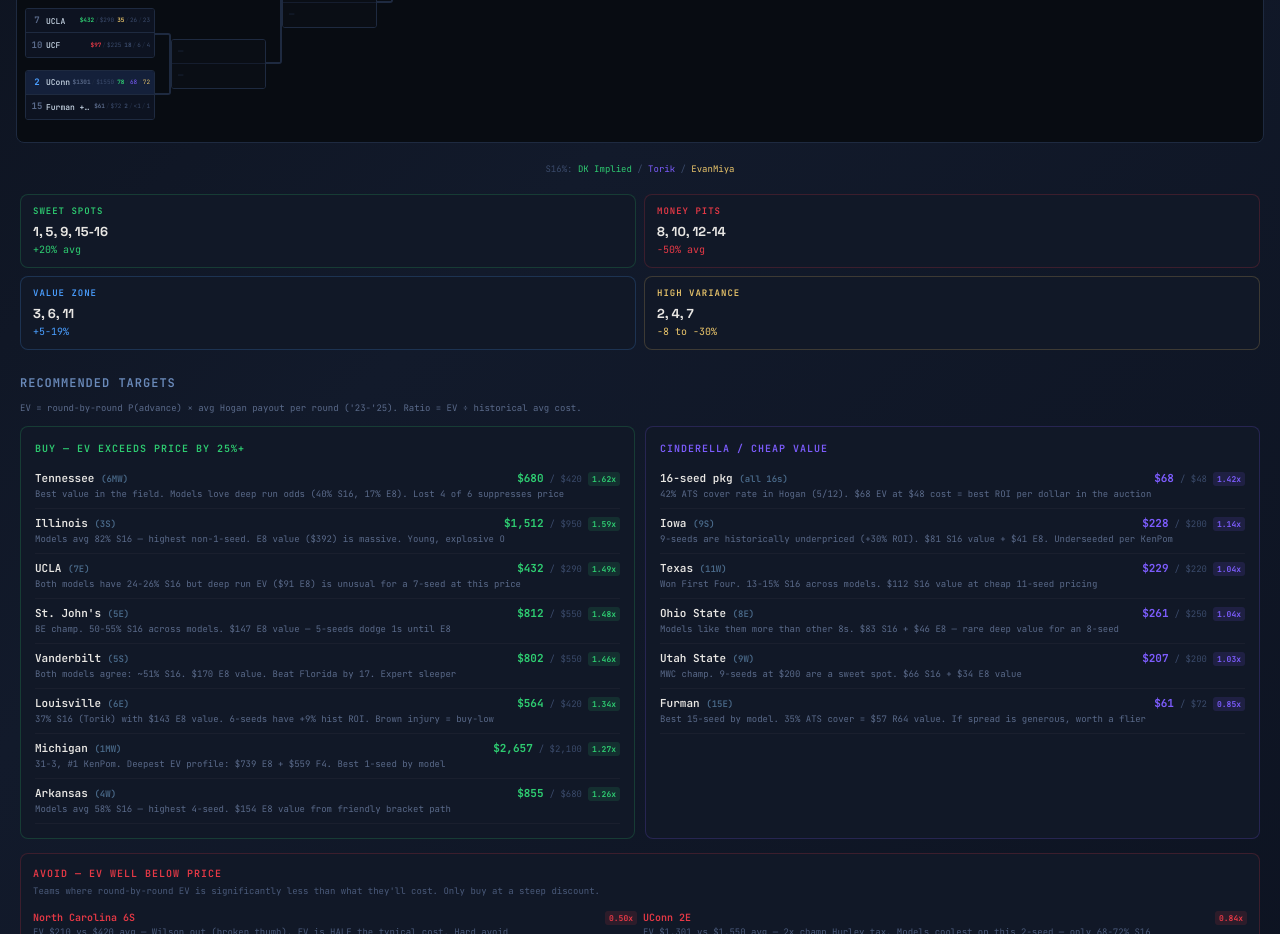
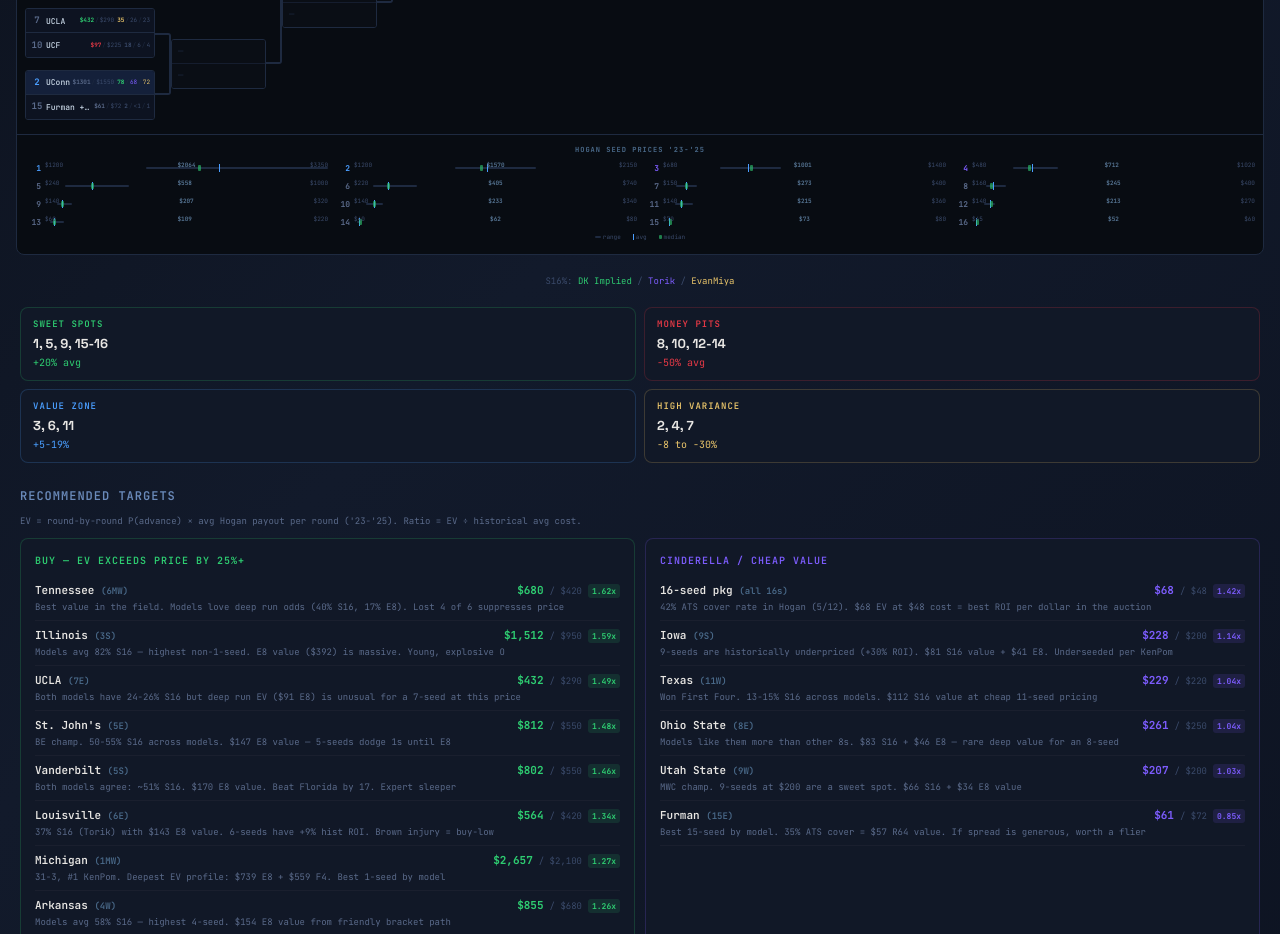
Before and after one commit to bswike/bpl, a React (Vite) app in the folder fpl-dashboard/: page /calcutta in a window 1280 px wide. Shown: the part 880-1814 px from the top of the page. Built offline with nearby package versions, Linux system fonts and the light colour scheme.

Commit message:
more info on seed cost

```diff
--- a/fpl-dashboard/src/components/Calcutta.jsx
+++ b/fpl-dashboard/src/components/Calcutta.jsx
@@ -348,6 +348,13 @@ const BRACKET_2026 = [
 
 const HIST_AVG_PRICE = {16:48,15:72,14:65,13:108,12:200,11:220,10:225,9:200,8:250,7:290,6:420,5:550,4:680,3:950,2:1550,1:2100};
 const HIST_ROI = {16:0.17,15:0.32,14:-0.81,13:-0.77,12:-0.59,11:0.19,10:-0.48,9:0.30,8:-0.39,7:-0.30,6:0.09,5:0.18,4:-0.08,3:0.02,2:-0.15,1:0.20};
+// Seed pricing stats from 2023-2025 Hogan data: [min, max, avg, median]
+const SEED_PRICES = {
+  1:[1200,3350,2064,1810],2:[1200,2150,1570,1490],3:[680,1400,1001,1025],4:[480,1020,712,665],
+  5:[240,1000,558,545],6:[220,740,405,390],7:[150,400,273,255],8:[160,400,245,210],
+  9:[140,320,207,185],10:[140,340,233,225],11:[140,360,215,200],12:[140,270,213,215],
+  13:[60,220,109,95],14:[40,80,62,60],15:[70,80,73,70],16:[45,60,52,50],
+};
 // Round-by-round probabilities: [R32, S16, E8, F4, F2, Champ] as decimals — T-Rank model
 const TORIK_ROUNDS = {
   "S-16":[.009,0,0,0,0,0],"S-15":[.037,.005,0,0,0,0],"S-14":[.036,.006,0,0,0,0],"S-13":[.081,.008,0,0,0,0],
@@ -1673,6 +1680,58 @@ function RegionBracket({ region }) {
           <Conn pairs={1} />
           <div style={{ display: 'flex', flexDirection: 'column', justifyContent: 'space-around', width: 95, minWidth: 95, flexShrink: 0 }}>
             <Match />
+          </div>
+        </div>
+        {/* Seed Pricing Reference — fills empty bracket space */}
+        <div style={{ padding: "10px 8px 4px", borderTop: "1px solid #1e2a40" }}>
+          <div style={{ fontSize: 7, fontWeight: 700, letterSpacing: 1, color: "#4a6a8a", textTransform: "uppercase", marginBottom: 6, textAlign: "center" }}>
+            Hogan Seed Prices '23-'25
+          </div>
+          <div style={{ display: "grid", gridTemplateColumns: "repeat(4, 1fr)", gap: "4px 6px" }}>
+            {[1,2,3,4,5,6,7,8,9,10,11,12,13,14,15,16].map(s => {
+              const [min, max, avg, med] = SEED_PRICES[s];
+              const barMax = 3350;
+              return (
+                <div key={s} style={{ display: "flex", alignItems: "center", gap: 4 }}>
+                  <span style={{
+                    width: 16, fontSize: 8, fontWeight: 700, textAlign: "right", flexShrink: 0,
+                    color: s <= 2 ? "#4a9eff" : s <= 4 ? "#7c5cfc" : "#5a6a8a",
+                  }}>{s}</span>
+                  <div style={{ flex: 1, position: "relative", height: 14 }}>
+                    {/* Range bar (min to max) */}
+                    <div style={{
+                      position: "absolute", top: 6, height: 2, borderRadius: 1,
+                      left: `${(min / barMax) * 100}%`,
+                      width: `${((max - min) / barMax) * 100}%`,
+                      background: "#1e2a40",
+                    }} />
+                    {/* Avg marker */}
+                    <div style={{
+                      position: "absolute", top: 3, width: 1, height: 8,
+                      left: `${(avg / barMax) * 100}%`,
+                      background: "#4a9eff",
+                    }} />
+                    {/* Median marker */}
+                    <div style={{
+                      position: "absolute", top: 4, width: 3, height: 6, borderRadius: 1,
+                      left: `${(med / barMax) * 100}%`,
+                      background: "#2ecc7199",
+                    }} />
+                    {/* Labels */}
+                    <div style={{ position: "absolute", top: 0, left: 0, right: 0, display: "flex", justifyContent: "space-between" }}>
+                      <span style={{ fontSize: 6, color: "#3a4a6a" }}>${min}</span>
+                      <span style={{ fontSize: 6, color: "#5a7a9a", fontWeight: 600 }}>${avg}</span>
+                      <span style={{ fontSize: 6, color: "#3a4a6a" }}>${max}</span>
+                    </div>
+                  </div>
+                </div>
+              );
+            })}
+          </div>
+          <div style={{ display: "flex", justifyContent: "center", gap: 12, marginTop: 4, fontSize: 6, color: "#3a4a6a" }}>
+            <span><span style={{ display: "inline-block", width: 6, height: 2, background: "#1e2a40", borderRadius: 1, verticalAlign: "middle", marginRight: 2 }} />range</span>
+            <span><span style={{ display: "inline-block", width: 1, height: 6, background: "#4a9eff", verticalAlign: "middle", marginRight: 2 }} />avg</span>
+            <span><span style={{ display: "inline-block", width: 3, height: 4, background: "#2ecc7199", borderRadius: 1, verticalAlign: "middle", marginRight: 2 }} />median</span>
           </div>
         </div>
       </div>
```
